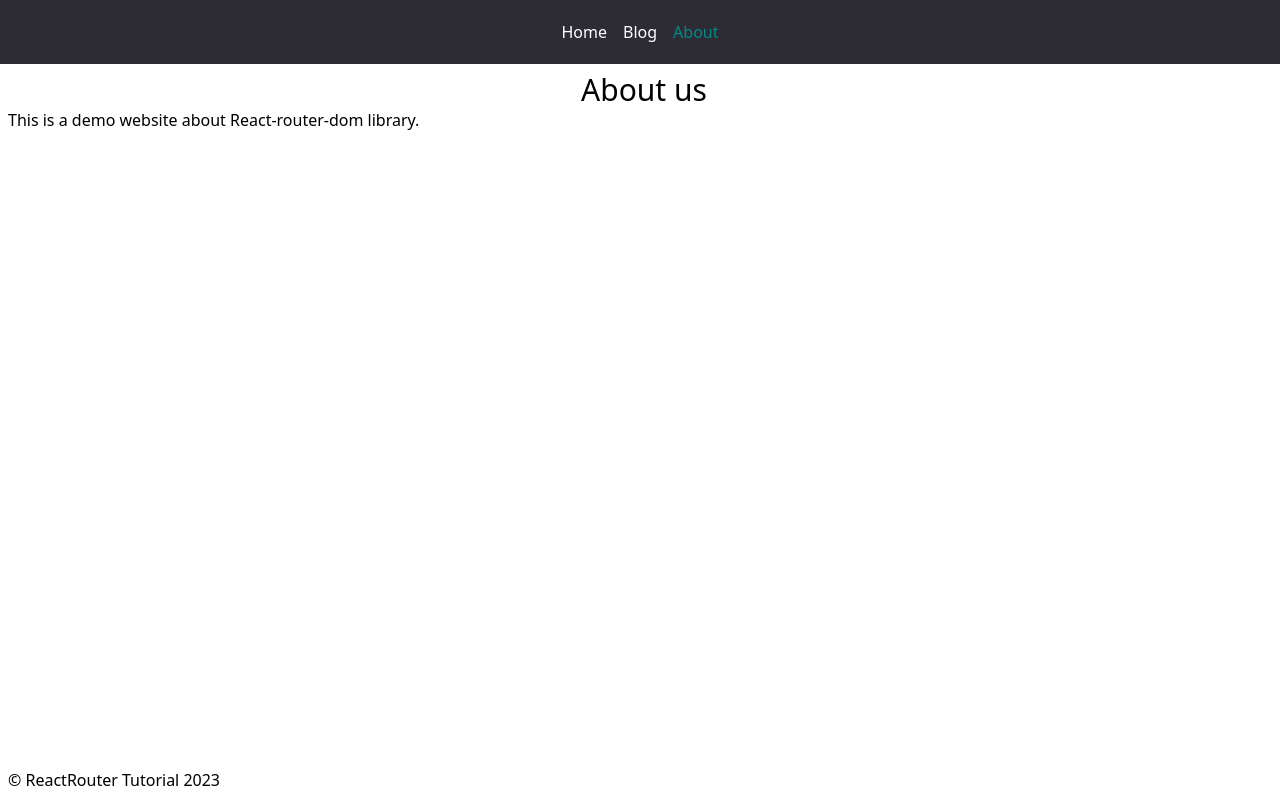
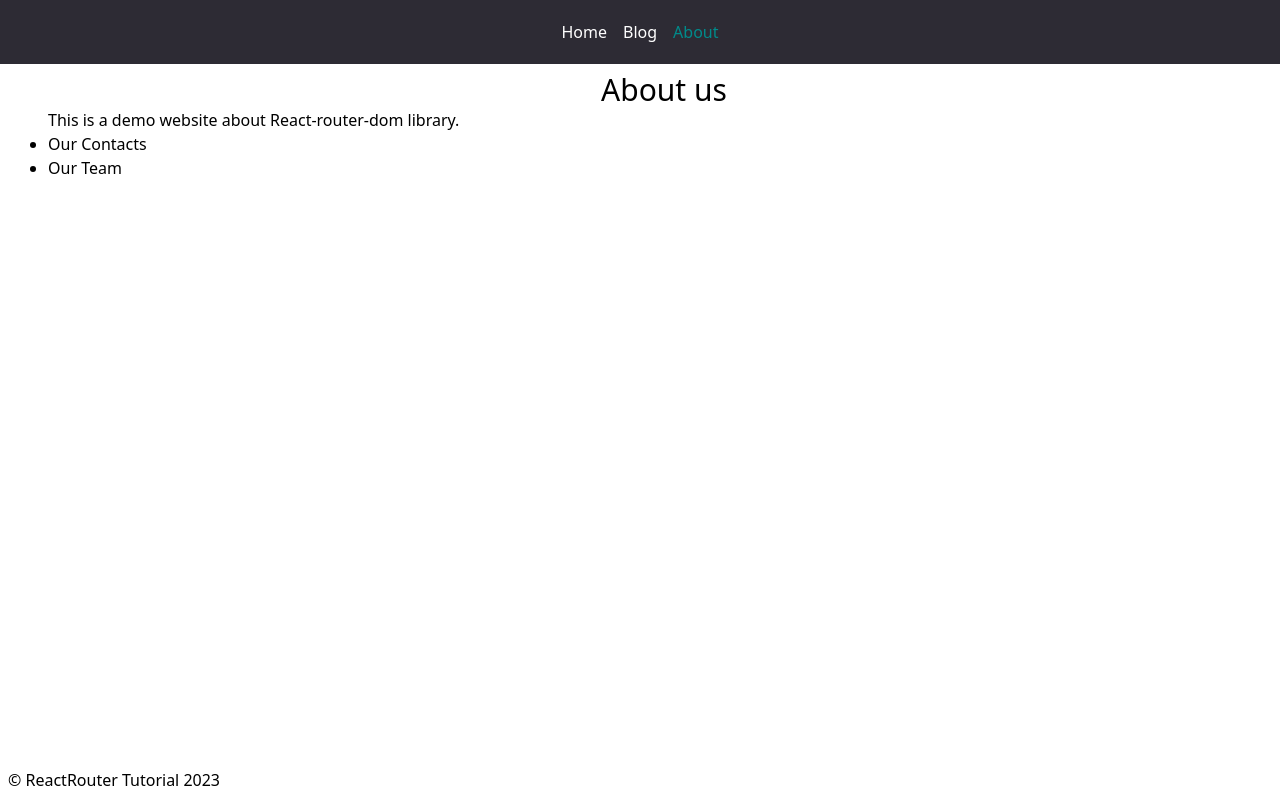
Before and after one commit to Aandi1989/ReactRouter6, a React (Create React App) app: page /about in a window 1280 px wide. Built offline with nearby package versions, Linux system fonts and the light colour scheme.

Commit message:
nested routes

```diff
--- a/src/App.jsx
+++ b/src/App.jsx
@@ -21,7 +21,7 @@
         <Routes >
           <Route path="/" element={<Layout />}>
             <Route index element={<Home />} />
-            <Route path="about" element={<About />} />
+            <Route path="about/*" element={<About />} />
             <Route path="about-us" element={<Navigate to="/about" replace />} />
             <Route path="posts" element={<Blog />} />
             <Route path="posts/:id" element={<Singlepage />} />
--- a/src/pages/About.jsx
+++ b/src/pages/About.jsx
@@ -1,8 +1,19 @@
+import { Route, Routes, Link } from 'react-router-dom';
+
 const About = () => {
     return(
-        <div >
+        <div className='pl-10'>
             <h1 className="text-3xl text-center">About us</h1>
             <p >This is a demo website about React-router-dom library.</p>
+            <ul className='list-disc mb-10'>
+                <li><Link to="contacts">Our Contacts</Link></li>
+                <li><Link to="team">Our Team</Link></li>
+            </ul>
+
+            <Routes>
+                <Route path="contacts" element={<p>Our contacts</p>} />
+                <Route path="team" element={<p>Our team</p>} />
+            </Routes>
         </div>
     )
 }
```
